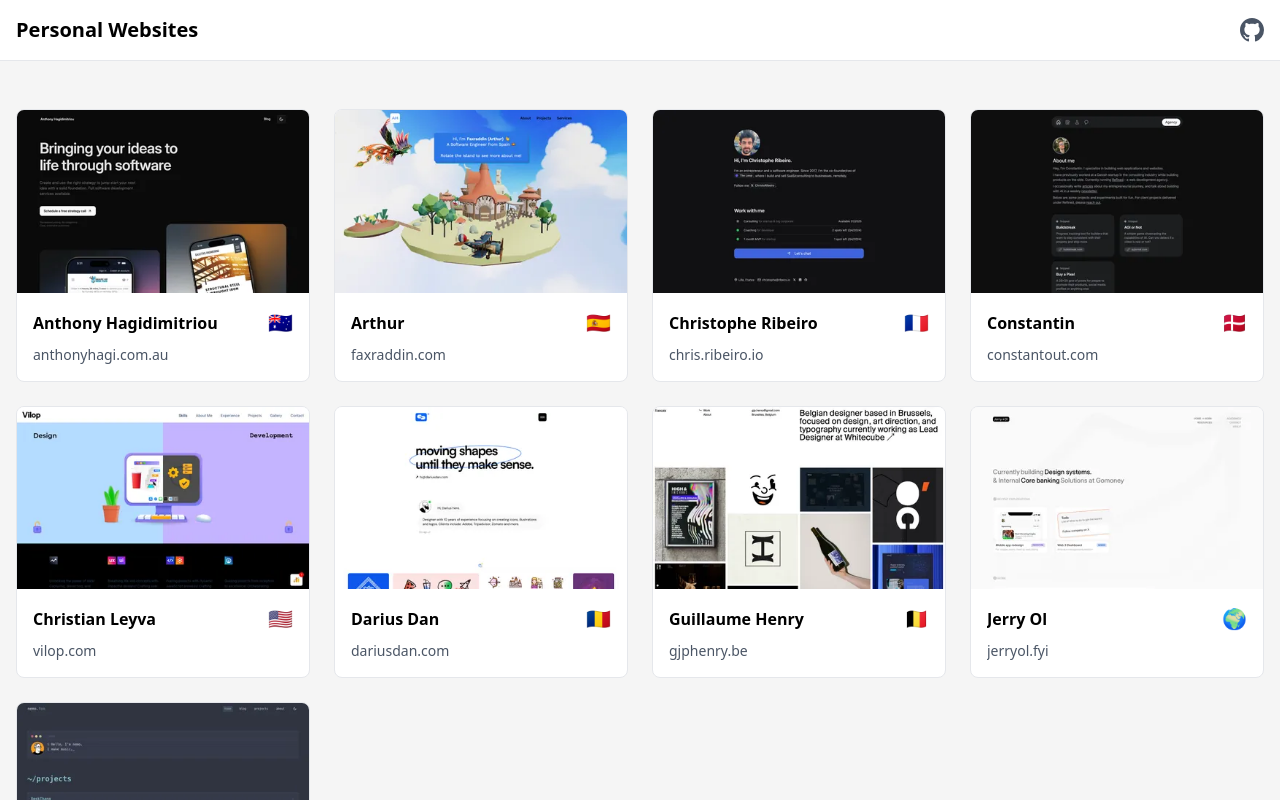
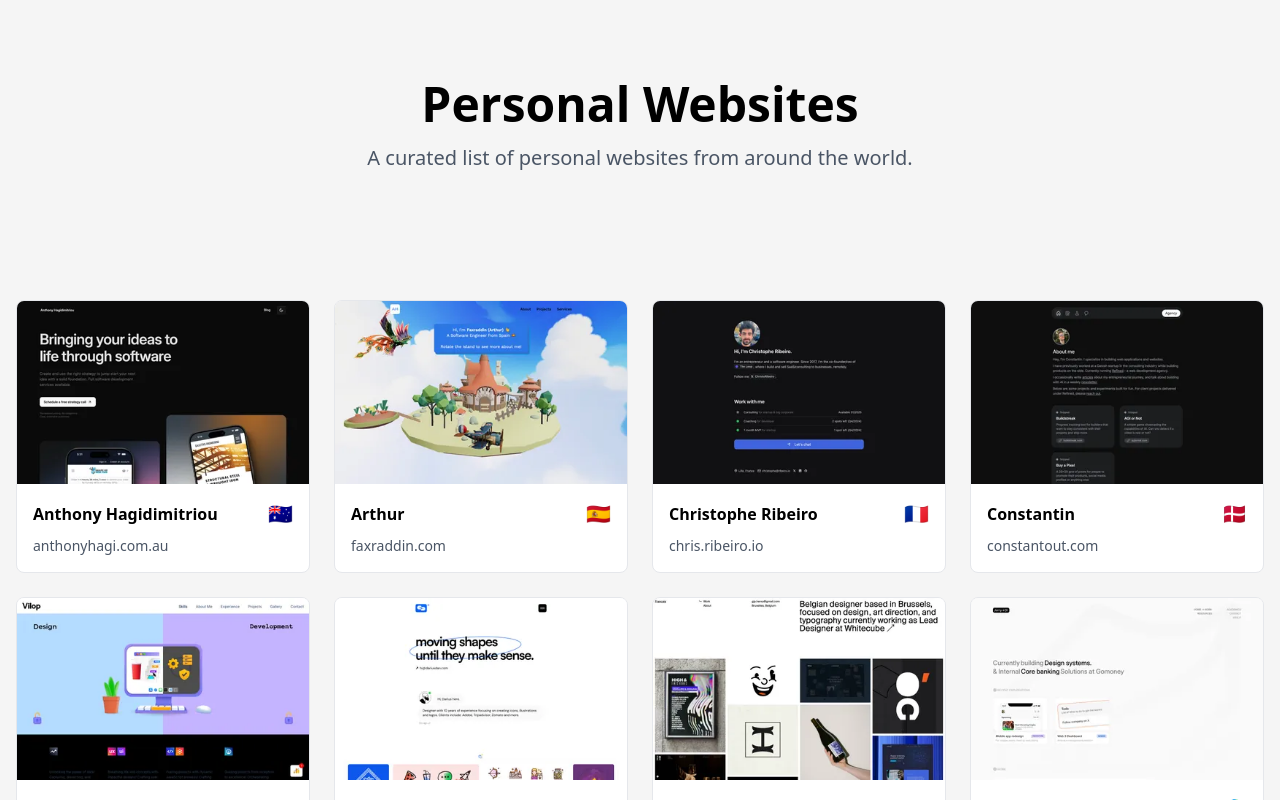
Before and after one commit to screenfluent/personalwebsites, a SvelteKit app: page / in a window 1280 px wide. Shown: the top 800 px of the page. Built offline with nearby package versions, Linux system fonts and the light colour scheme.

Commit message:
Remove header navigation and update hero section title for clarity

```diff
--- a/src/routes/+layout.svelte
+++ b/src/routes/+layout.svelte
@@ -14,25 +14,6 @@
 </svelte:head>
 
 <div class="min-h-screen flex flex-col">
-	<header class="border-b border-gray-200 bg-white">
-		<div class="container mx-auto px-4 py-4">
-			<nav class="flex justify-between items-center">
-				<a href="/" class="text-xl font-bold">Personal Websites</a>
-				<a
-					href="https://github.com/screenfluent/personalwebsites"
-					target="_blank"
-					rel="noopener noreferrer"
-					class="text-gray-600 hover:text-gray-900"
-					aria-label="View source on GitHub"
-				>
-					<svg viewBox="0 0 16 16" class="w-6 h-6" fill="currentColor">
-						<path d="M8 0C3.58 0 0 3.58 0 8c0 3.54 2.29 6.53 5.47 7.59.4.07.55-.17.55-.38 0-.19-.01-.82-.01-1.49-2.01.37-2.53-.49-2.69-.94-.09-.23-.48-.94-.82-1.13-.28-.15-.68-.52-.01-.53.63-.01 1.08.58 1.23.82.72 1.21 1.87.87 2.33.66.07-.52.28-.87.51-1.07-1.78-.2-3.64-.89-3.64-3.95 0-.87.31-1.59.82-2.15-.08-.2-.36-1.02.08-2.12 0 0 .67-.21 2.2.82.64-.18 1.32-.27 2-.27.68 0 1.36.09 2 .27 1.53-1.04 2.2-.82 2.2-.82.44 1.1.16 1.92.08 2.12.51.56.82 1.27.82 2.15 0 3.07-1.87 3.75-3.65 3.95.29.25.54.73.54 1.48 0 1.07-.01 1.93-.01 2.2 0 .21.15.46.55.38A8.013 8.013 0 0016 8c0-4.42-3.58-8-8-8z"/>
-					</svg>
-				</a>
-			</nav>
-		</div>
-	</header>
-
 	<main class="flex-grow">
 		{@render children()}
 	</main>
--- a/src/routes/+page.svelte
+++ b/src/routes/+page.svelte
@@ -59,16 +59,14 @@
 </script>
 
 <div class="container mx-auto px-4">
-	<!-- Temporarily commented out hero section
 	<section class="py-20 text-center">
 		<h1 class="text-4xl md:text-5xl font-bold mb-4">
-			Personal Websites Gallery
+			Personal Websites
 		</h1>
 		<p class="text-xl text-gray-600 max-w-2xl mx-auto">
 			A curated list of personal websites from around the world.
 		</p>
 	</section>
-	-->
 
 	<!-- Grid Section -->
 	<section class="py-12">
```
